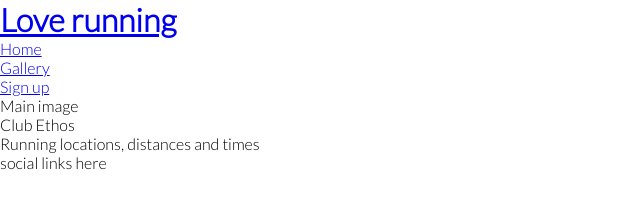
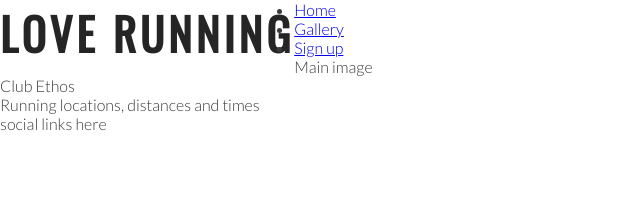
Before and after one commit to DingleBinky/love-running, a plain HTML site: page index.html in a window 1280 px wide. Shown: the whole page, without its empty margins (0-640 px from the left). Drawn offline with nearby package versions, Linux system fonts and the light colour scheme.

Commit message:
Add style for headings and logo

```diff
--- a/assets/css/style.css
+++ b/assets/css/style.css
@@ -9,4 +9,19 @@
 body {
     font-family: Lato, sans-serif;
     font-weight: 300;
+    color: #3a3a3a;
 }
+
+/* headings and logo */
+
+h1, h2 {
+    font-family: Oswald, sans-serif;
+    text-transform: uppercase;
+    letter-spacing: 4px;
+    color: #252525;
+}
+
+#logo {
+    float: left;
+    font-size: 280%;
+}
--- a/index.html
+++ b/index.html
@@ -13,7 +13,7 @@
 <body>
     <header>
         <a href="index.html">
-                <h1>Love running</h1>
+                <h1 id="logo">Love running</h1>
         </a>
         <nav>
             <ul>
```
